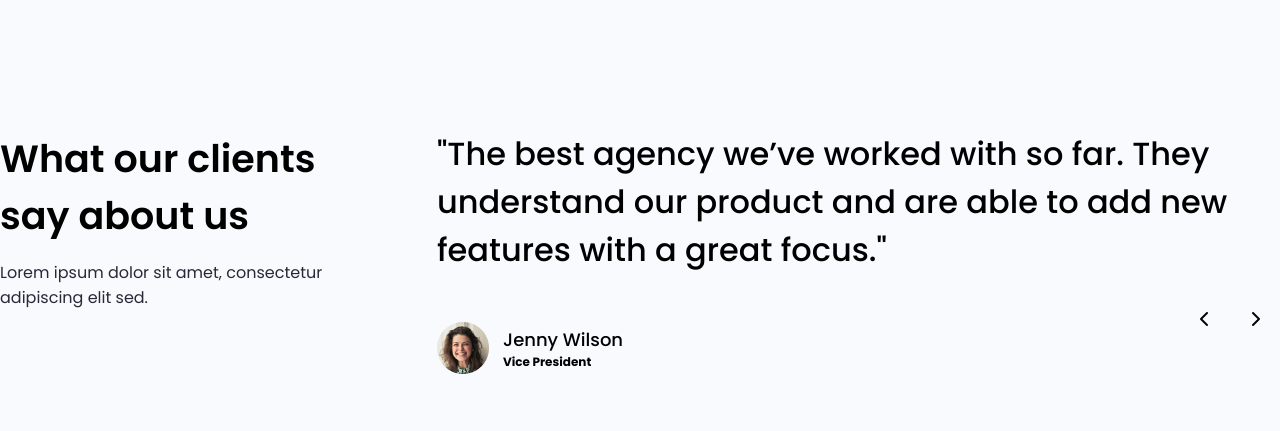
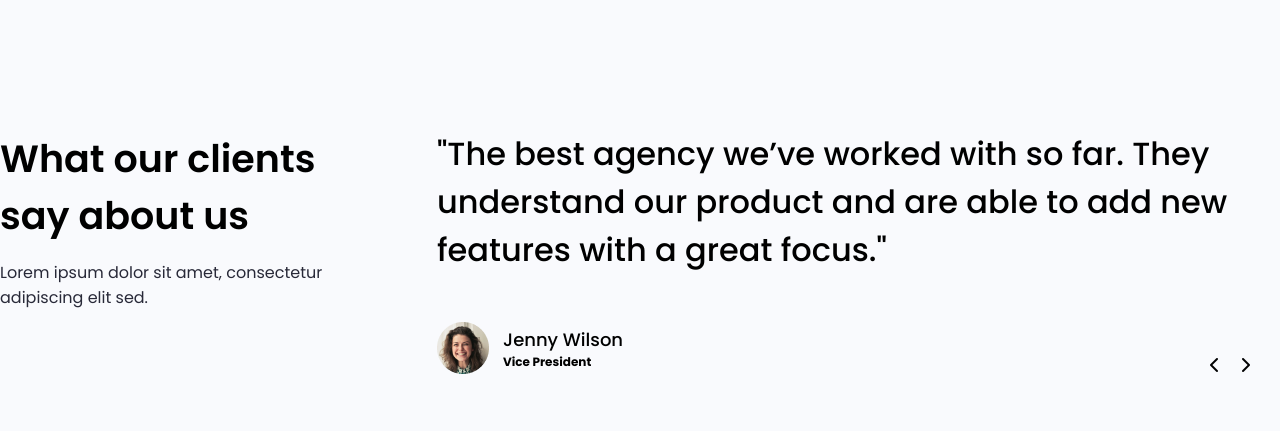
Before and after one commit to prosanto98/new-app, a React (Create React App) app: page / in a window 1280 px wide. Shown: the part 3600-4031 px from the top of the page. Built offline with nearby package versions, Linux system fonts and the light colour scheme.

Commit message:
slide update

```diff
--- a/src/components/client/Client.js
+++ b/src/components/client/Client.js
@@ -1,7 +1,34 @@
 import React from 'react'
 import "./client.css"
+import Slider from "react-slick";
+ const Client = () => {
+    function SampleNextArrow(props) {
+		const { onClick } = props;
+		return (
+		  <div onClick={onClick} className="i-left">
+			<i class="fa-solid fa-chevron-left"></i>
+		  </div>
 
-export const Client = () => {
+		);
+	  }
+
+	  function SamplePrevArrow(props) {
+		const { onClick } = props;
+		return (
+		  <div onClick={onClick} className="i-right">
+			<i class="fa-solid fa-chevron-right"></i>
+		  </div>
+		);
+	  }
+
+    const settings = {
+        infinite: true,
+        speed: 500,
+        slidesToShow: 1,
+        slidesToScroll: 1,
+		 nextArrow: <SampleNextArrow />,
+      prevArrow: <SamplePrevArrow />
+      };
   return (
     <div className="client">
         <div className="container">
@@ -13,9 +40,12 @@ export const Client = () => {
                     </p>
                 </div>
                 <div className="client-right">
+					<Slider {...settings}>
+                        <div>
 							<h5>
 								"The best agency we’ve worked with so far. They understand our product and are able to add new features with a great focus."
 							</h5>
+
 							<div className="president">
 								<div className="president-left">
 									<img src="images/president.png" alt=""/>
@@ -26,10 +56,32 @@ export const Client = () => {
 									</div>
 								</div>
 								<div className="arrow-icon">
-                             <i className="fa-solid i-left fa-chevron-left"></i>
-                             <i className="fa-solid i-right fa-chevron-right"></i>
+									{/* <i className="fa-solid i-left fa-chevron-left"></i>
+									<i className="fa-solid i-right fa-chevron-right"></i> */}
 								</div>
 							</div>
+						</div>
+					<div>
+							<h5>
+								"The best agency we’ve worked with so far. They understand our product and are able to add new features with a great focus."
+							</h5>
+
+							<div className="president">
+								<div className="president-left">
+									<img src="images/president.png" alt=""/>
+									<div className="prisedent-name">
+										<h5>Jenny Wilson</h5>
+										<h6>Vice President</h6>
+
+									</div>
+								</div>
+								<div className="arrow-icon">
+									{/* <i className="fa-solid i-left fa-chevron-left"></i>
+									<i className="fa-solid i-right fa-chevron-right"></i> */}
+								</div>
+							</div>
+						</div>
+                    </Slider>
                 </div>
             </div>
         </div>
--- a/src/components/client/client.css
+++ b/src/components/client/client.css
@@ -57,13 +57,23 @@
     justify-content: space-between;
 }
 .i-left{
+    position: absolute;
     width: 30px;
     height: 30px;
     cursor: pointer;
+    z-index: 1;
+    right: 50px;
+    bottom: 0px;
+    text-align: center;
+    line-height: 30px;
 }
 .i-right{
-    padding-left: 20px;
-    width: 30px;
+    position: absolute;
     height: 30px;
     cursor: pointer;
+    z-index: 1;
+    right: 30px;
+    bottom: 0px;
+    text-align: center;
+    line-height: 30px;
 }
--- a/src/index.js
+++ b/src/index.js
@@ -3,7 +3,7 @@ import ReactDOM from 'react-dom/client';
 import './index.css';
 import App from './App';
 import reportWebVitals from './reportWebVitals';
-
+import "slick-carousel/slick/slick.css";
 const root = ReactDOM.createRoot(document.getElementById('root'));
 root.render(
   <React.StrictMode>
```
Lines whose indentation alone changed are shown as unchanged.
